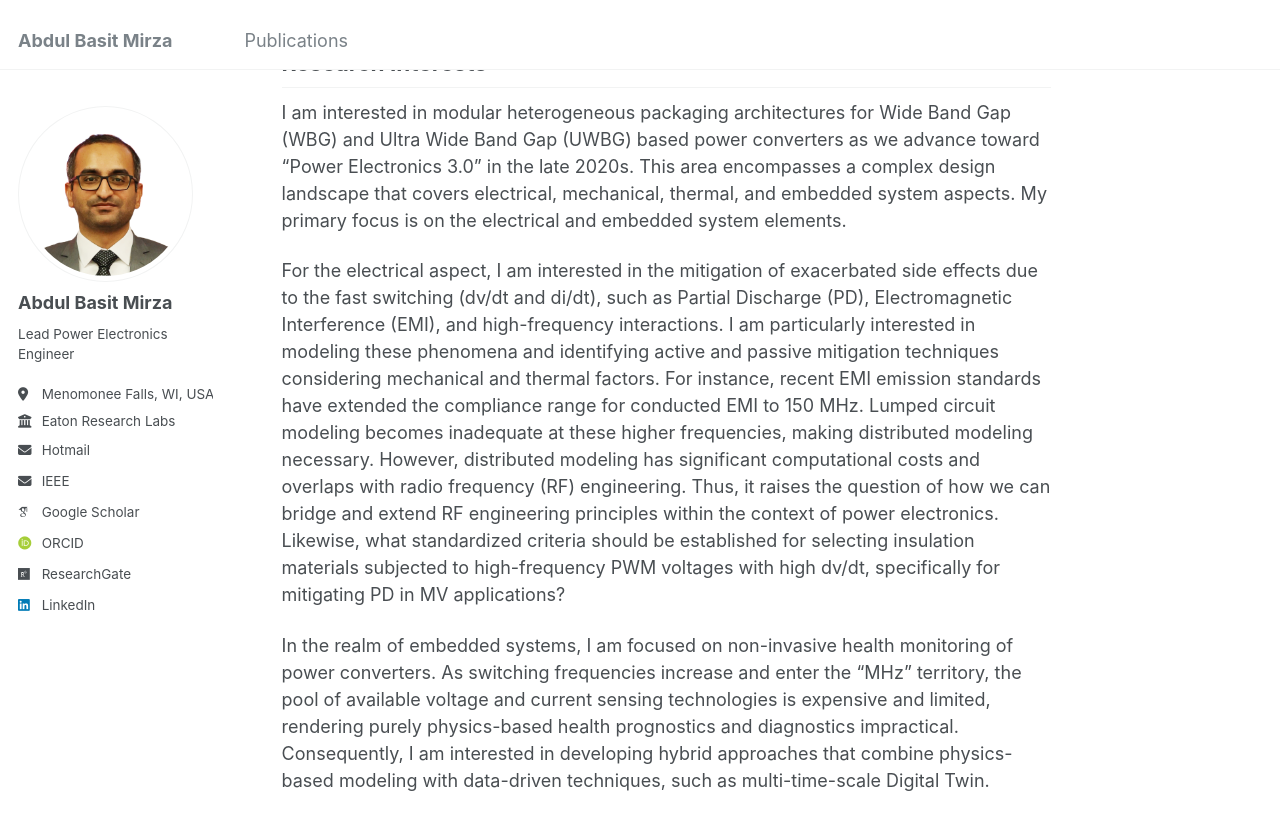
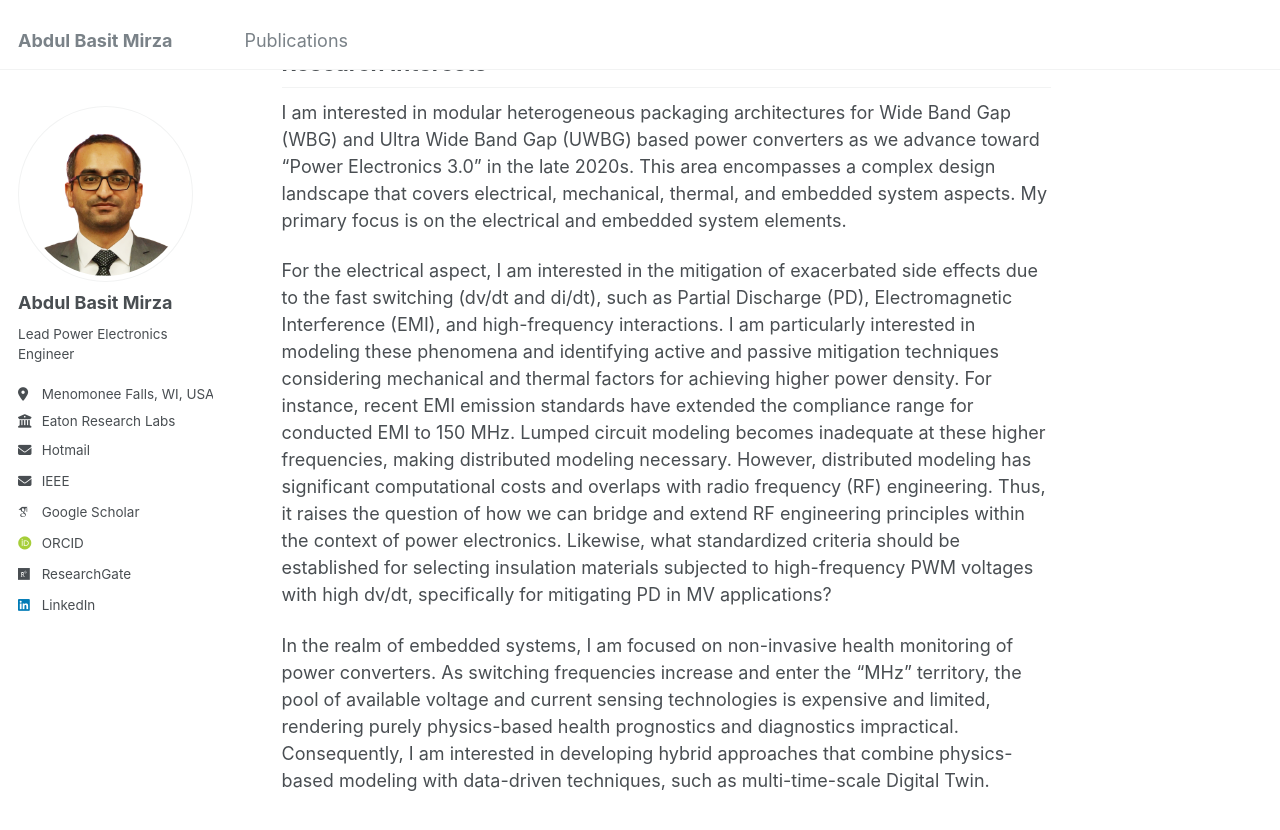
Before and after one commit to AbdulBasitMirza/abdulbasitmirza.github.io, a Jekyll site: the page built from _pages/about.md, in a window 1280 px wide and 900 px high, scrolled down 519 px. Shown: the top 830 px of the window. Built offline with Jekyll 4.4.1, drawn with Linux system fonts in a browser that asks for light colours; some web fonts are replaced.

Commit message:
Update about.md

```diff
--- a/_pages/about.md
+++ b/_pages/about.md
@@ -16,6 +16,6 @@ Research Interests
 -----
 I am interested in modular heterogeneous packaging architectures for Wide Band Gap (WBG) and Ultra Wide Band Gap (UWBG) based power converters as we advance toward "Power Electronics 3.0" in the late 2020s. This area encompasses a complex design landscape that covers electrical, mechanical, thermal, and embedded system aspects. My primary focus is on the electrical and embedded system elements.
 
-For the electrical aspect, I am interested in the mitigation of exacerbated side effects due to the fast switching (dv/dt and di/dt), such as Partial Discharge (PD), Electromagnetic Interference (EMI), and high-frequency interactions. I am particularly interested in modeling these phenomena and identifying active and passive mitigation techniques considering mechanical and thermal factors. For instance, recent EMI emission standards have extended the compliance range for conducted EMI to 150 MHz. Lumped circuit modeling becomes inadequate at these higher frequencies, making distributed modeling necessary. However, distributed modeling has significant computational costs and overlaps with radio frequency (RF) engineering. Thus, it raises the question of how we can bridge and extend RF engineering principles within the context of power electronics. Likewise, what standardized criteria should be established for selecting insulation materials subjected to high-frequency PWM voltages with high dv/dt, specifically for mitigating PD in MV applications?
+For the electrical aspect, I am interested in the mitigation of exacerbated side effects due to the fast switching (dv/dt and di/dt), such as Partial Discharge (PD), Electromagnetic Interference (EMI), and high-frequency interactions. I am particularly interested in modeling these phenomena and identifying active and passive mitigation techniques considering mechanical and thermal factors for achieving higher power density. For instance, recent EMI emission standards have extended the compliance range for conducted EMI to 150 MHz. Lumped circuit modeling becomes inadequate at these higher frequencies, making distributed modeling necessary. However, distributed modeling has significant computational costs and overlaps with radio frequency (RF) engineering. Thus, it raises the question of how we can bridge and extend RF engineering principles within the context of power electronics. Likewise, what standardized criteria should be established for selecting insulation materials subjected to high-frequency PWM voltages with high dv/dt, specifically for mitigating PD in MV applications?
 
 In the realm of embedded systems, I am focused on non-invasive health monitoring of power converters. As switching frequencies increase and enter the "MHz" territory, the pool of available voltage and current sensing technologies is expensive and limited, rendering purely physics-based health prognostics and diagnostics impractical. Consequently, I am interested in developing hybrid approaches that combine physics-based modeling with data-driven techniques, such as multi-time-scale Digital Twin.
```
